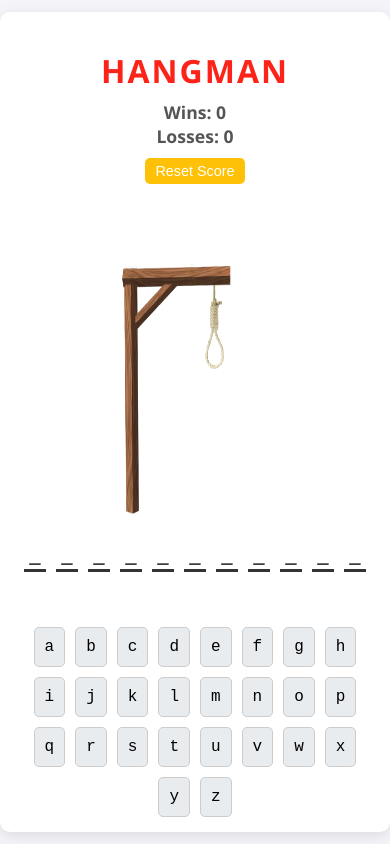
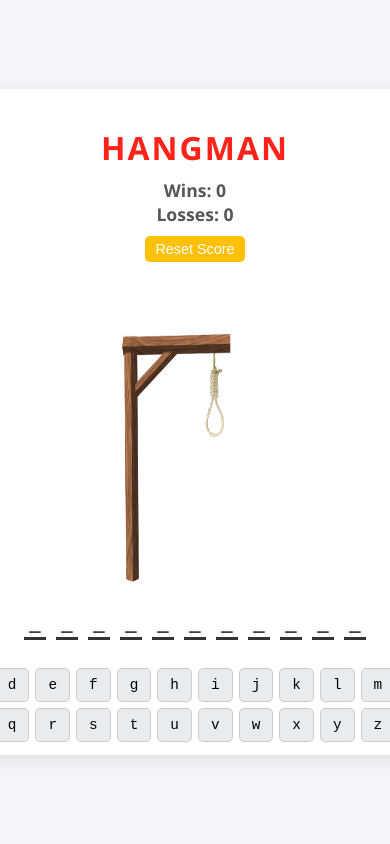
Before and after one commit to kajus303/50-grupe-hangman-react, a React (Vite) app: page / in a window 390 px wide. Built offline with nearby package versions, Linux system fonts and the light colour scheme.

Commit message:
test for mobile

```diff
--- a/src/App.css
+++ b/src/App.css
@@ -55,27 +55,28 @@ html {
 
 @media (max-width: 768px) {
   .App {
-    width: 100vw;
-    height: auto;
-    margin: 0;
     padding: 10px;
     box-sizing: border-box;
-    display: flex;
-    flex-direction: column;
-    justify-content: center;
-    align-items: center;
-    overflow: auto;
+    justify-content: space-evenly;
   }
 
   .scoreboard {
-    margin-bottom: 10px;
+    margin-bottom: 8px;
+    font-size: 0.8rem;
   }
 
-  .stickman-container,
+  .stickman-container {
+    max-width: 100px;
+  }
+
   .keyboard {
-    flex-grow: 1;
-    display: flex;
+    flex-wrap: wrap;
     justify-content: center;
-    align-items: center;
+  }
+
+  .keyboard .letter-button {
+    padding: 8px 12px;
+    font-size: 0.9rem;
+    margin: 3px;
   }
 }
```
